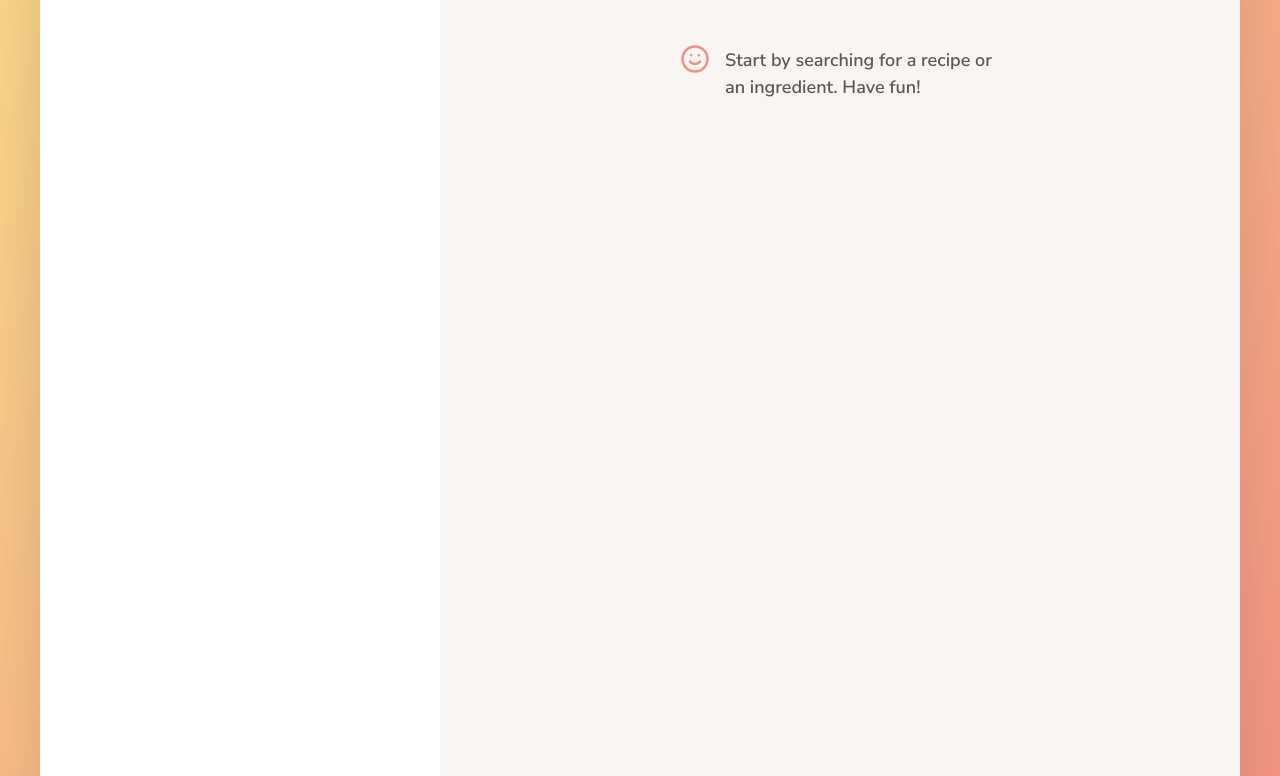
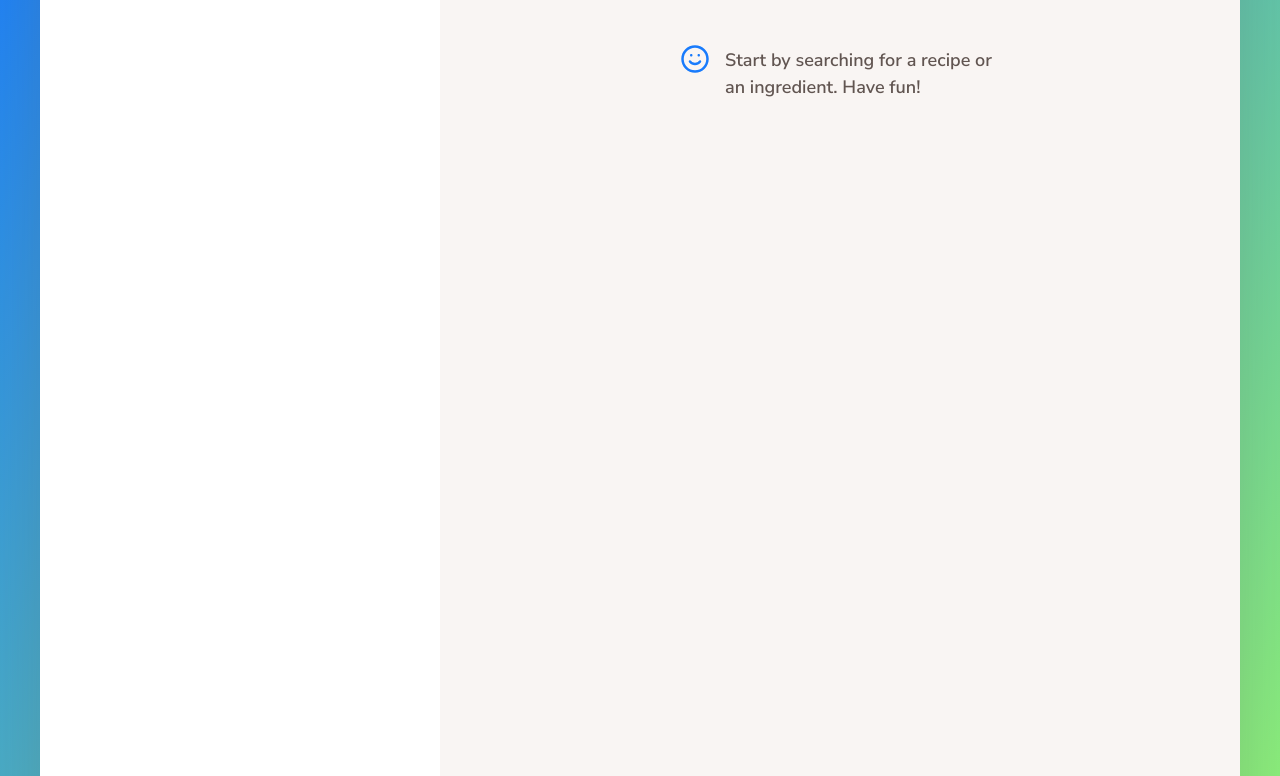
Before and after one commit to future-leader1/yummy-recipe, a website built with Parcel: page index.html in a window 1280 px wide. Shown: the part 154-930 px from the top of the page. Built offline with nearby package versions, Linux system fonts and the light colour scheme.

Commit message:
final update

```diff
--- a/src/js/views/View.js
+++ b/src/js/views/View.js
@@ -1,6 +1,12 @@
 import icons from '../../img/icons.svg';
 export default class View {
   _data;
+  /**
+   * render recived object to the dom
+   * @param {Object | Object[]} data the data to be rendered
+   * @param {boolean} [render = true] = if false, create  markup string of rendering to the DOM
+   * @returns
+   */
   render(data, render = true) {
     if (!data || (Array.isArray(data) && data.length === 0))
       return this.renderError();
--- a/src/sass/_base.scss
+++ b/src/sass/_base.scss
@@ -1,5 +1,5 @@
 // $color-primary: #f59a83;
-$color-primary: #f38e82;
+$color-primary: #197bfc;
 $color-grad-1: #fbdb89;
 $color-grad-2: #f48982;
 
@@ -9,7 +9,7 @@ $color-grey-light-3: #d3c7c3; // Light text (placeholder)
 $color-grey-dark-1: #615551; // Normal text
 $color-grey-dark-2: #918581; // Lighter text
 
-$gradient: linear-gradient(to right bottom, $color-grad-1, $color-grad-2);
+$gradient: linear-gradient(to right bottom, #197bfc, #9cff66);
 
 $bp-large: 78.15em; // 1250px
 $bp-medium: 61.25em; // 980px
--- a/src/sass/_recipe.scss
+++ b/src/sass/_recipe.scss
@@ -17,12 +17,7 @@
       position: absolute;
       top: 0;
       left: 0;
-      background-image: linear-gradient(
-        to right bottom,
-        $color-grad-1,
-        $color-grad-2
-      );
-      opacity: 0.6;
+      opacity: 0.1;
     }
   }
 
@@ -52,7 +47,7 @@
       padding: 1.3rem 2rem;
       background-image: linear-gradient(
         to right bottom,
-        $color-grad-1,
+        #197bfc,
         $color-grad-2
       );
     }
```
Also changed, not shown: src/img/logo.png, 2 other files.
